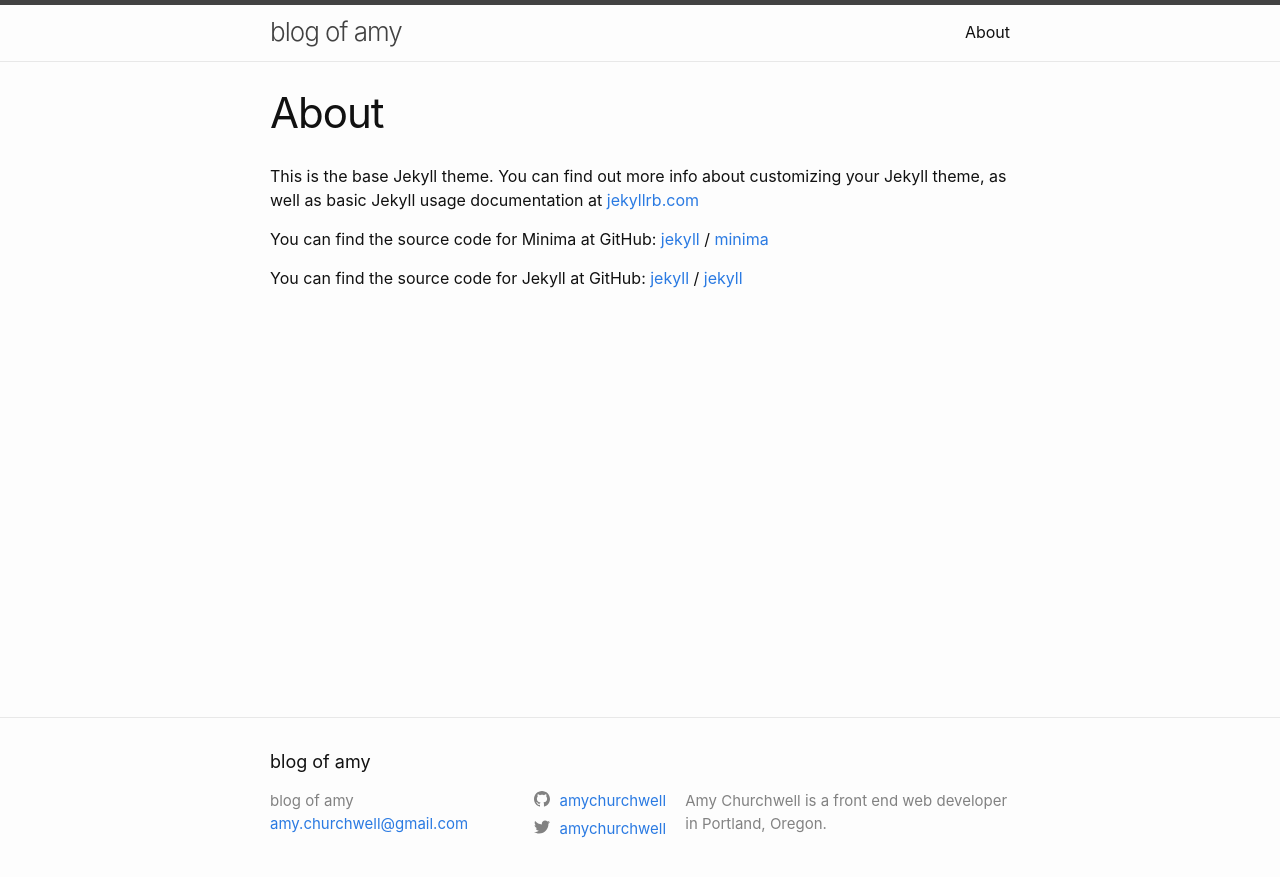
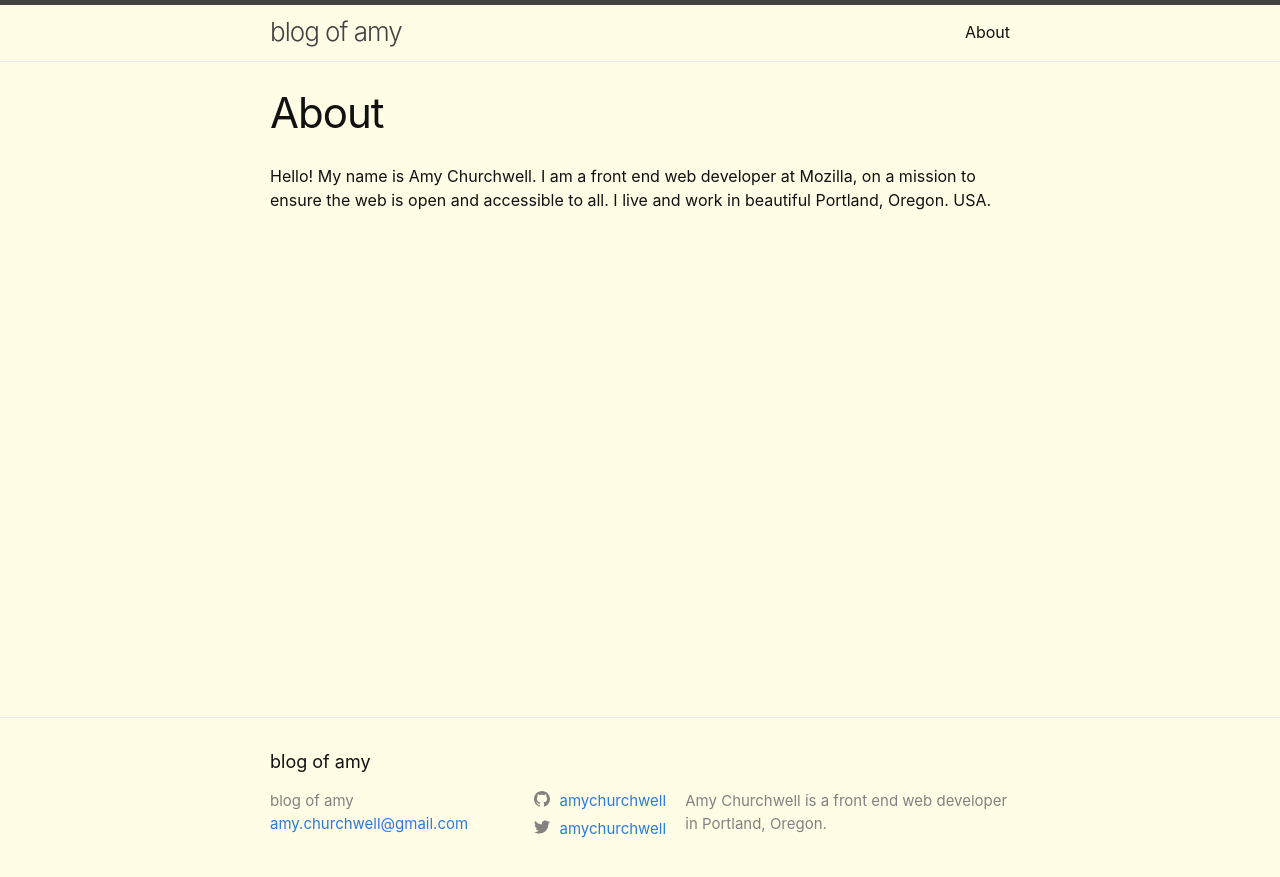
Before and after one commit to fu4303/portfolio-amychurchwell, a Jekyll site: the page built from about.md, in a window 1280 px wide. Shown: the top 877 px of the page. Built offline with Jekyll 4.4.1, drawn with Linux system fonts in a browser that asks for light colours.

Commit message:
add beginning of styles

```diff
--- a/_layouts/home.html
+++ b/_layouts/home.html
@@ -10,6 +10,7 @@
   {{ content }}
 
   {%- if site.posts.size > 0 -%}
+    <div class="post-container">
       <h2 class="post-list-heading">{{ page.list_title | default: "Posts" }}</h2>
       <ul class="post-list">
         {%- for post in site.posts -%}
@@ -27,6 +28,8 @@
         </li>
         {%- endfor -%}
       </ul>
+    </div>
+
 
     <p class="rss-subscribe">subscribe <a href="{{ "/feed.xml" | relative_url }}">via RSS</a></p>
   {%- endif -%}
--- a/_sass/minima/_layout.scss
+++ b/_sass/minima/_layout.scss
@@ -184,6 +184,11 @@
   @include relative-font-size(2);
 }
 
+.post-container {
+  border: 2px solid $grey-color-dark;
+  padding: $spacing-unit;
+}
+
 .post-list-heading {
   @include relative-font-size(1.75);
 }
--- a/_sass/minima.scss
+++ b/_sass/styles.scss
@@ -11,7 +11,7 @@
 $spacing-unit:     30px !default;
 
 $text-color:       #111 !default;
-$background-color: #fdfdfd !default;
+$background-color: #fffde5 !default;
 $brand-color:      #2a7ae2 !default;
 
 $grey-color:       #828282 !default;
--- a/about.md
+++ b/about.md
@@ -4,7 +4,9 @@
 permalink: /about/
 ---
 
-This is the base Jekyll theme. You can find out more info about customizing your Jekyll theme, as well as basic Jekyll usage documentation at [jekyllrb.com](https://jekyllrb.com/)
+Hello! My name is Amy Churchwell. I am a front end web developer at Mozilla, on a mission to ensure the web is open and accessible to all. I live and work in beautiful Portland, Oregon. USA.
+
+<!-- This is the base Jekyll theme. You can find out more info about customizing your Jekyll theme, as well as basic Jekyll usage documentation at [jekyllrb.com](https://jekyllrb.com/)
 
 You can find the source code for Minima at GitHub:
 [jekyll][jekyll-organization] /
@@ -15,4 +17,4 @@
 [jekyll](https://github.com/jekyll/jekyll)
 
 
-[jekyll-organization]: https://github.com/jekyll
+[jekyll-organization]: https://github.com/jekyll -->
--- a/assets/main.scss
+++ b/assets/main.scss
@@ -2,4 +2,4 @@
 # Only the main Sass file needs front matter (the dashes are enough)
 ---
 
-@import "minima";
+@import "styles";
```
Lines whose indentation alone changed are shown as unchanged.
